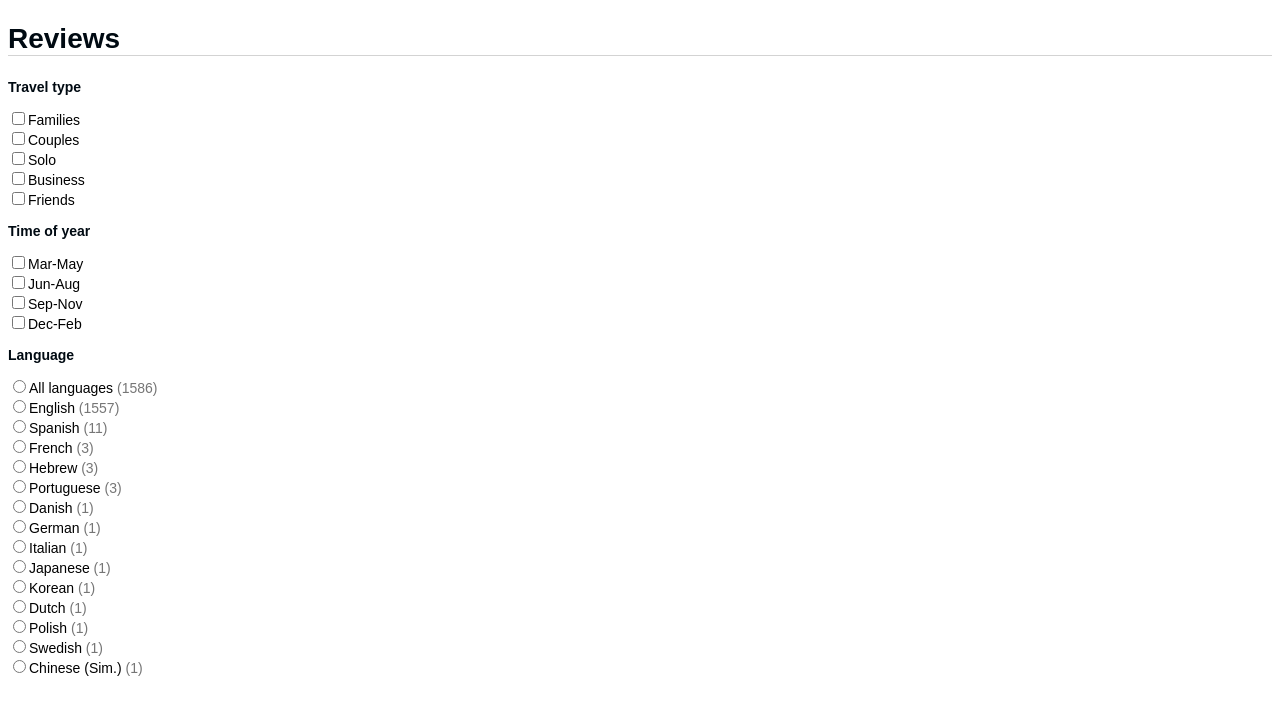
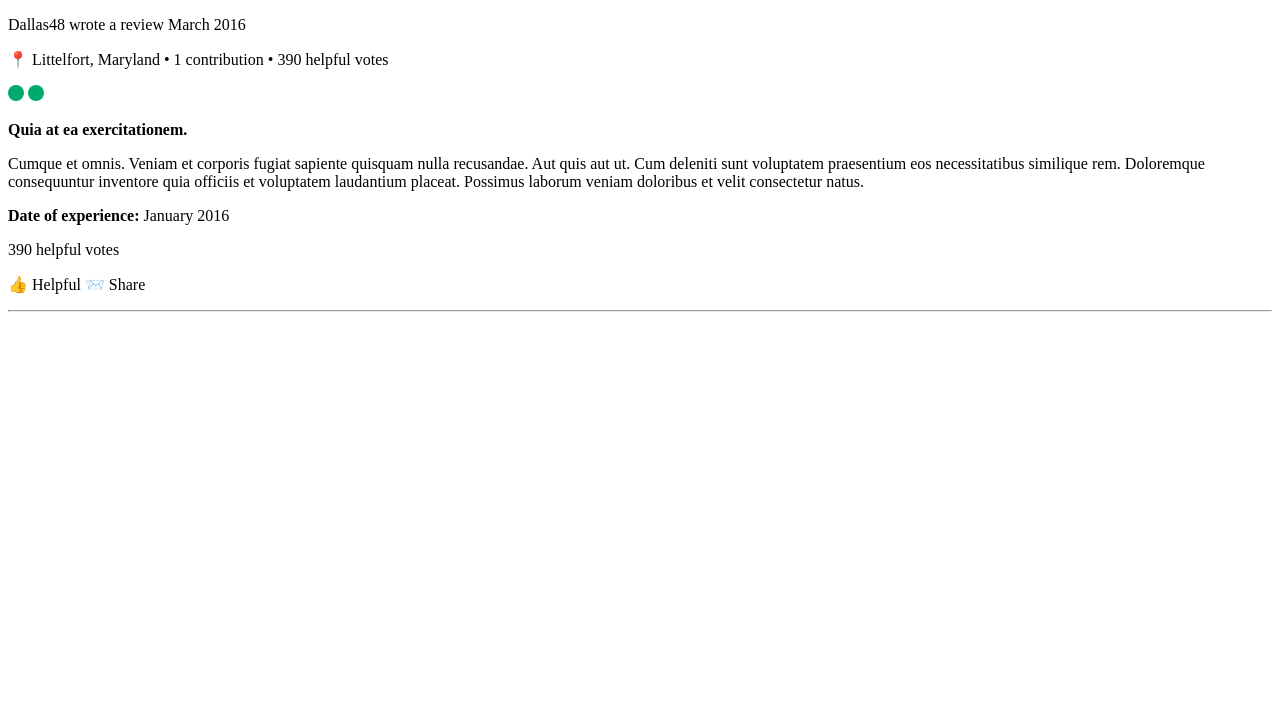
Before and after one commit to alec-leong/travelsite-reviews-server, a React app: page / in a window 1280 px wide. Shown: the top 714 px of the page. Built offline with nearby package versions, Linux system fonts and the light colour scheme; the HTML template or start-up script is replaced by a standard one.

Commit message:
Completed: Render a single review

```diff
--- a/client/src/components/App.jsx
+++ b/client/src/components/App.jsx
@@ -3,14 +3,30 @@ import Header from './Header';
 import Languages from './Languages';
 import TimeOfYear from './TimeOfYear';
 import TravelerType from './TravelerType';
+import { FullCircle, HalfCircle, TransparentCircle } from '../css/style';
+import { isPlural } from '../helper/helper';
+import ReviewList from './review/ReviewList';
+import * as _ from 'underscore';
+
+const data =
+[
+  {
+    "_id": [0, 0],
+    "username": "Dallas48",
+    "location": "Littelfort, Maryland",
+    "contributions": 1,
+    "rating": 2,
+    "title": "Quia at ea exercitationem.",
+    "review": "Cumque et omnis. Veniam et corporis fugiat sapiente quisquam nulla recusandae. Aut quis aut ut. Cum deleniti sunt voluptatem praesentium eos necessitatibus similique rem. Doloremque consequuntur inventore quia officiis et voluptatem laudantium placeat. Possimus laborum veniam doloribus et velit consectetur natus.",
+    "dateOfReview": "March 2016",
+    "dateofTrip": "January 2016",
+    "tripType": "Business",
+    "helpful": 390,
+  },
+];
 
 const App = () => (
-  <div>
-    <Header />
-    <TravelerType />
-    <TimeOfYear />
-    <Languages />
-  </div>
+  <ReviewList reviews={data} />
 );
 
 export default App;
--- /dev/null
+++ b/client/src/components/review/ReviewList.jsx
@@ -0,0 +1,42 @@
+import React from 'react';
+import { FullCircle } from '../../css/style';
+import { isPlural } from '../../helper/helper';
+import * as _ from 'underscore';
+
+const ReviewList = ({ reviews }) => (
+  <div>
+    {reviews.map(({
+      _id,
+      username,
+      location,
+      contributions,
+      rating,
+      title,
+      review,
+      dateOfReview,
+      dateofTrip,
+      tripType,
+      helpful
+    }) => (
+      <div key={_id}>
+        <p>{username} wrote a review {dateOfReview}</p>
+        <p>
+          &#x1F4CD; {location}
+          <span> &#8226; </span>
+          {contributions} contribution{isPlural(contributions)}
+          <span> &#8226; </span>
+          {helpful} helpful vote{isPlural(helpful)}
+        </p>
+        <p>{_.range(0, rating).map((val) => <span><FullCircle /> </span>)}</p>
+        <p><b>{title}</b></p>
+        <p>{review}</p>
+        <p><b>Date of experience: </b>{dateofTrip}</p>
+        <p>{helpful} helpful vote{isPlural(helpful)}</p>
+        <p>&#x1F44D; Helpful &#x1F4E8;	Share</p>
+        <hr />
+      </div>
+    ))}
+  </div>
+);
+
+export default ReviewList;
```
